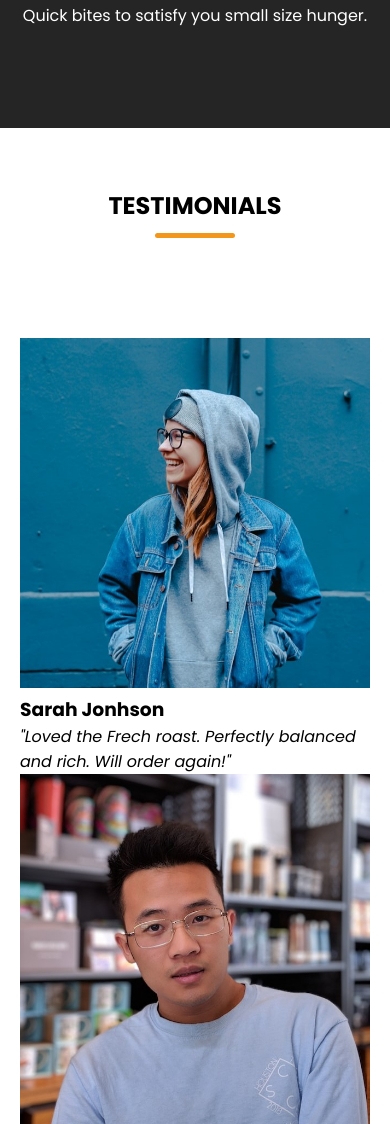
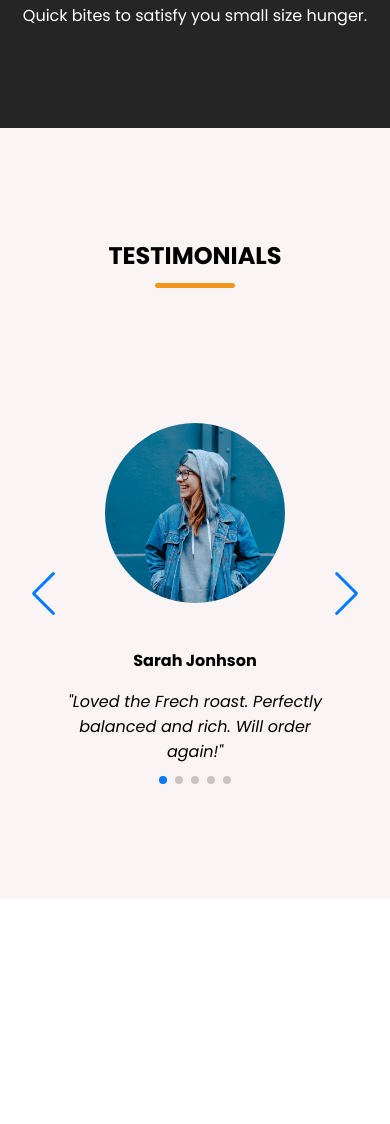
Before and after one commit to amiksha125/coffee-website, a plain HTML site: page index.html in a window 390 px wide. Shown: the part 4239-5363 px from the top of the page. After the commit the page ends 5138 px from the top, so only its background shows below. Drawn offline with nearby package versions, Linux system fonts and the light colour scheme; a web font is replaced by a local one.

Commit message:
feat: add swipper slide with responsive breakpoints

```diff
--- a/index.html
+++ b/index.html
@@ -6,6 +6,13 @@
     <title>Coffee Website</title>
     <!-- Linking font awesome for icons -->
     <link rel="stylesheet" href="https://cdnjs.cloudflare.com/ajax/libs/font-awesome/6.7.2/css/all.min.css">
+    <!-- Linking Swiper CSS -->
+    <link
+  rel="stylesheet"
+  href="https://cdn.jsdelivr.net/npm/swiper@11/swiper-bundle.min.css"
+/>
+    <!-- Linking swiper script -->
+    <script src="https://cdn.jsdelivr.net/npm/swiper@11/swiper-bundle.min.js"></script>
     <link rel="stylesheet" href="style.css">
     <script src="script.js" defer></script>
 </head>
@@ -137,38 +144,45 @@
         <h2 class="section-title">Testimonials</h2>
         <div class="section-content">
             <div class="slider-container">
-                <div class="slider-wrapper">
-                    <ul class="testinomial-list">
-                        <li class="testinomials">
+                <div class="slider-wrapper swiper">
+                    <ul class="testinomial-list swiper-wrapper">
+                        <li class="testinomials-item swiper-slide">
                             <img src="images/user-1.jpg" alt="User" class="user-image">
                             <h3 class="name">Sarah Jonhson</h3>
                             <i class="feedback">"Loved the Frech roast. Perfectly balanced and rich. Will order again!"</i>
                         </li>
 
-                         <li class="testinomials">
+                         <li class="testinomials-item swiper-slide">
                             <img src="images/user-2.jpg" alt="User" class="user-image">
                             <h3 class="name">James Wilson</h3>
                             <i class="feedback">"Great espresso blend! Smooth and bold flavor. Fast shipping tool!"</i>
                         </li>
 
-                         <li class="testinomials">
+                         <li class="testinomials-item swiper-slide">
                             <img src="images/user-3.jpg" alt="User" class="user-image">
                             <h3 class="name">Michael Brown</h3>
                             <i class="feedback">"Fantastic mocha flavor. Fresh and aromatic. Quick shipping!""</i>
                         </li>
 
-                         <li class="testinomials">
+                         <li class="testinomials-item swiper-slide">
                             <img src="images/user-4.jpg" alt="User" class="user-image">
                             <h3 class="name">Emily Harris</h3>
                             <i class="feedback">"Excellent quality! Fresh beans and quick delivery. Highly recommend."</i>
                         </li>
 
-                         <li class="testinomials">
+                         <li class="testinomials-item swiper-slide">
                             <img src="images/user-5.jpg" alt="User" class="user-image">
                             <h3 class="name">Anthony Thompson</h3>
                             <i class="feedback">"Best decaf I've tried! Smooth and flavorful. Arrived promptly."</i>
                         </li>
                     </ul>
+
+                     <!-- If we need pagination -->
+                     <div class="swiper-pagination"></div>
+
+                     <!-- If we need navigation buttons -->
+                     <div class="swiper-button-prev"></div>
+                     <div class="swiper-button-next"></div>
                 </div>
             </div>
         </div>
--- a/script.js
+++ b/script.js
@@ -8,3 +8,32 @@ menuOpenButton.addEventListener("click", () => {
 
 //Close menu when menu-close-button hit
 menuCloseButton.addEventListener("click", ()=> menuOpenButton.click());
+
+//Swiper imported code
+const swiper = new Swiper('.slider-wrapper', {
+
+  loop: true,
+
+  // If we need pagination
+  pagination: {
+    el: '.swiper-pagination',
+  },
+
+  // Navigation arrows
+  navigation: {
+    nextEl: '.swiper-button-next',
+    prevEl: '.swiper-button-prev',
+  },
+  // Responsive breakpoints
+  breakpoints: {
+    0: {
+        slidesPerView: 1
+    },
+    768: {
+        slidesPerView: 2
+    },
+    1024: {
+        slidesPerView: 3
+    }
+  }
+});
--- a/style.css
+++ b/style.css
@@ -290,7 +290,35 @@ header .navbar{
 }
 
 /* Testinomial section styling  */
+.testinomials{
+    padding: 50px 0 100px;
+    background: var(--light-pink-color);
+}
 
+.testinomials .testinomials-item{
+    display: flex;
+    padding: 35px;
+    text-align: center;
+    align-items: center;
+    flex-direction: column;
+}
+
+.testinomials .testinomials-item .user-image{
+    width: 180px;
+    height: 180px;
+    object-fit: cover;
+    margin-bottom: 45px;
+    border-radius: var(--border-radius-circle);
+}
+
+.testinomials .testinomials-item .name{
+    margin-bottom: 16px;
+    font-size: var(--font-size-m);
+}
+
+.testinomials .testinomials-item .feedback{
+    line-height: 25px;
+}
 
 /* Responsive media query code for max-width 1024px  */
 @media screen and (max-width: 1024px){
```
